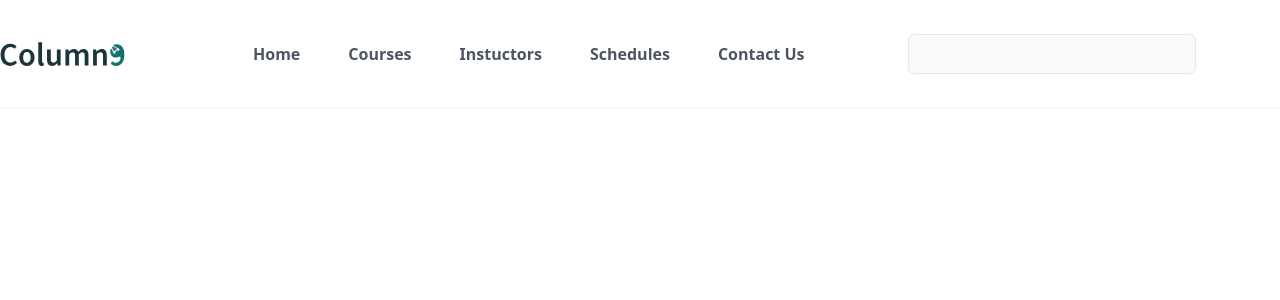
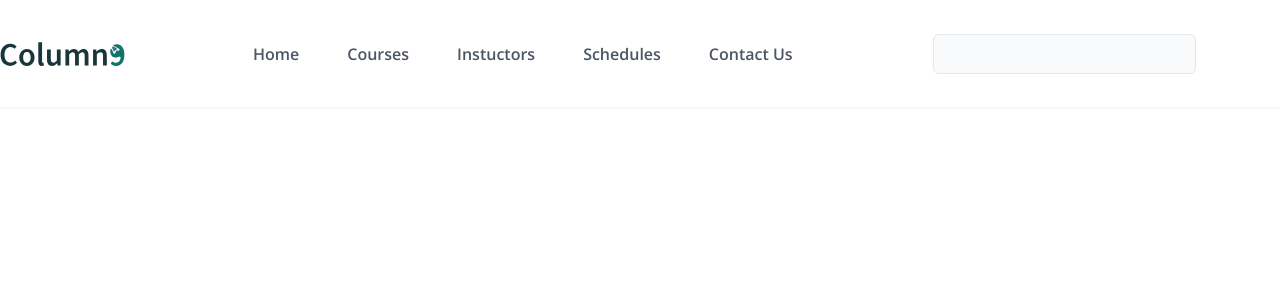
Before and after one commit to Synth-ID/level-up-challenge, a SvelteKit app: page / in a window 1280 px wide. Shown: the top 300 px of the page. Built offline with nearby package versions, Linux system fonts and the light colour scheme; some icons are missing.

Commit message:
Set landing font

```diff
--- a/src/routes/+layout.svelte
+++ b/src/routes/+layout.svelte
@@ -15,6 +15,6 @@
 
 <style lang="postcss">
     :global(body) {
-        @apply w-screen min-h-screen
+        @apply w-screen min-h-screen font-landing
     }
 </style>
```
